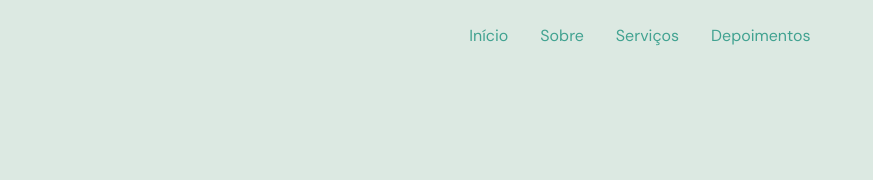
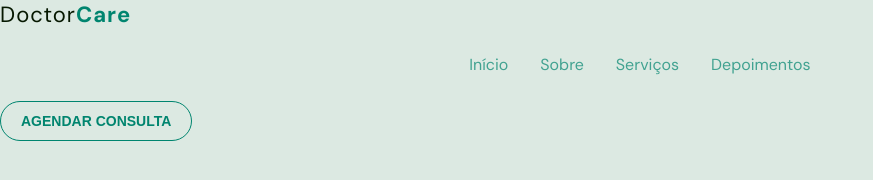
Before and after one commit to StefanyVasc/doctor-care, a website built with Vite: page src/index.html in a window 1280 px wide. Shown: the whole page, without its empty margins (0-873 px from the left). Built offline with nearby package versions, Linux system fonts and the light colour scheme.

Commit message:
add styled logo and button to header tag (#42)
* add styled logo and button to header tag

* fix/add header - adjust logo and button

* Adjust header__logo to BEM naming

* adjust header__logo and navigation display

* Adjust header's nav and style button

* Correct button class naming

```diff
--- a/src/css/header.css
+++ b/src/css/header.css
@@ -1,4 +1,35 @@
-.navigation {
+.header__logo {
+    display: flex;
+    font-size: 22px;
+    letter-spacing: 1px;
+    color: var(--gray-headline)
+}
+
+.header__logo--right {
+    font-weight: bold;
+    color: var(--brand-green);
+}
+
+.header__button {
+    padding: 10px 20px;
+    font-size: 14px;
+    line-height: 18px;
+    text-transform: uppercase;
+    color: var(--brand-green);
+    border: 1px solid var(--brand-green);
+    background-color: var(--brand-green-light);
+    border-radius: 20px;
+
+    font-weight: bold;
+}
+
+.header__button:hover {
+    cursor: pointer;
+    color: var(--white);
+    background-color: var(--brand-green);
+}
+
+.header__navigation {
     width: 100%;
     height: 72px;
     font-family: "DM Sans", sans-serif;
@@ -6,14 +37,14 @@
     color: var(--brand-green);
 }
 
-.navigation__list {
+.header__list {
     display: flex;
     height: 72px;
     align-items: center;
     justify-content: center;
 }
 
-.list__item > a {
+.header__item > a {
     color: var(--brand-green);
     padding: 16px;
     height: 72px;
@@ -24,7 +55,7 @@
     opacity: 0.7;
 }
 
-.list__item a:hover {
+.header__item a:hover {
     border-bottom: 2px solid var(--brand-green);
     opacity: 1;
 }
--- a/src/css/reset.css
+++ b/src/css/reset.css
@@ -3,6 +3,7 @@
     padding: 0;
     outline: 0;
     box-sizing: border-box;
+
 }
 
 body {
--- a/src/index.html
+++ b/src/index.html
@@ -12,13 +12,20 @@
         <title>Doctor Care</title>
     </head>
     <body>
-        <nav class="navigation">
-            <ul class="navigation__list">
-                <li class="list__item"><a href="#">Início</a></li>
-                <li class="list__item"><a href="#">Sobre</a></li>
-                <li class="list__item"><a href="#">Serviços</a></li>
-                <li class="list__item"><a href="#">Depoimentos</a></li>
-            </ul>
-        </nav>
+        <header>
+            <div class="header__logo">
+                <span>Doctor</span>
+                <span class="header__logo--right">Care</span>
+            </div>
+            <nav class="header__navigation">
+                <ul class="header__list">
+                    <li class="header__item"><a href="#">Início</a></li>
+                    <li class="header__item"><a href="#">Sobre</a></li>
+                    <li class="header__item"><a href="#">Serviços</a></li>
+                    <li class="header__item"><a href="#">Depoimentos</a></li>
+                </ul>
+            </nav>
+            <button class="header__button">agendar consulta</button>
+        </header>
     </body>
 </html>
```
